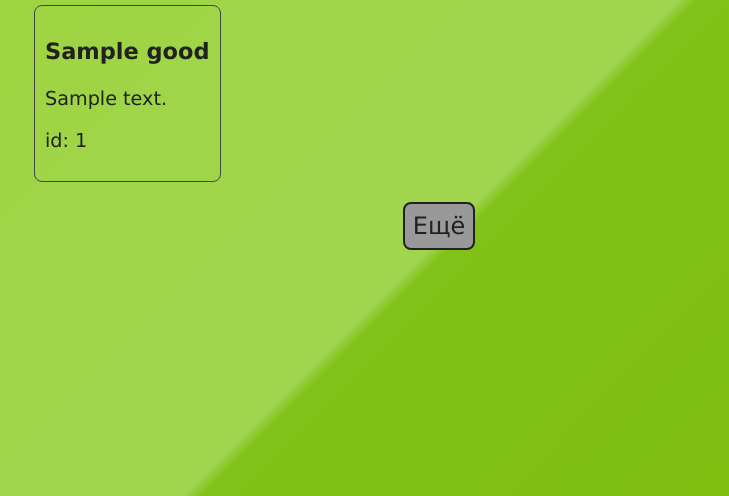
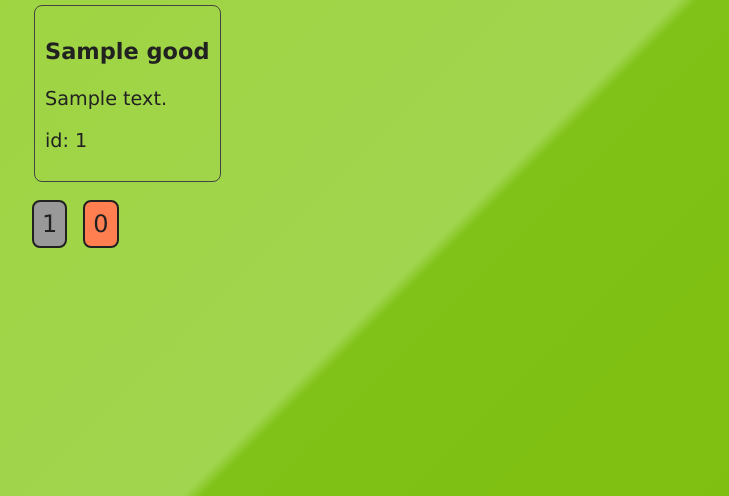
Before and after one commit to AntonMorozov1986/php-advanced, a PHP site: template templates/catalog.html.twig in a window 1280 px wide. Shown: the part 161-657 px from the top of the page, without its empty margins (201-930 px from the left). Run offline with PHP 8.4, Linux system fonts and the light colour scheme; the template is opened without the code that fills it: most values are stand-ins (such as "Sample title", 1, 10 or a date in 2020); some libraries are stand-ins or nearby versions.

Commit message:
complete pagination

```diff
--- a/templates/catalog.html.twig
+++ b/templates/catalog.html.twig
@@ -32,10 +32,15 @@
             border-radius: 8px;
         }
 
-        .catalog__more {
+        .catalog__pagination {
+            display: flex;
+            flex-wrap: wrap;
+        }
+
+        .catalog__page {
             display: block;
             width: fit-content;
-            margin: 0 auto;
+            margin: 8px;
             padding: 8px;
             text-decoration: none;
             font-size: 24px;
@@ -44,6 +49,10 @@
             background: #999999;
             border: 2px solid #212121;
             border-radius: 8px;
+        }
+
+        .catalog__page--current {
+            background: coral;
         }
     </style>
 </head>
@@ -60,9 +69,12 @@
             </div>
         {% endfor %}
     </div>
+
+    <div class="catalog__pagination">
+        {% for page in 1..pagesQuantity %}
+            <a class="catalog__page {% if page == currentPage %} catalog__page--current {% endif %}" href="/?page={{ page }}">{{ page }}</a>
+        {% endfor %}
+    </div>
 </div>
-
-<a class="catalog__more" href="/?last=55">Ещё</a>
-
 </body>
 </html>
```
Also changed, not shown: app/Controllers/GetGoods.php (+10 -0 lines), public/index.php (+15 -5 lines).
